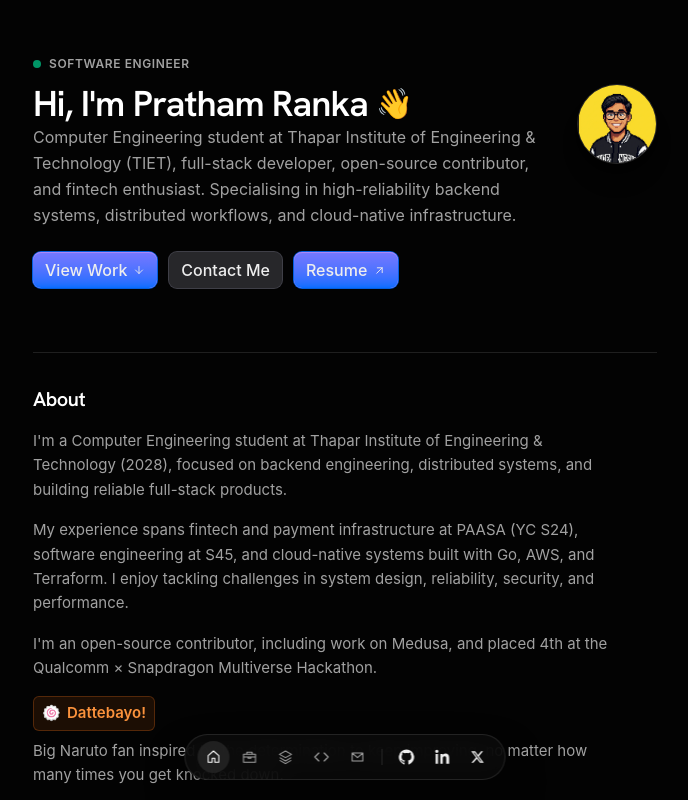
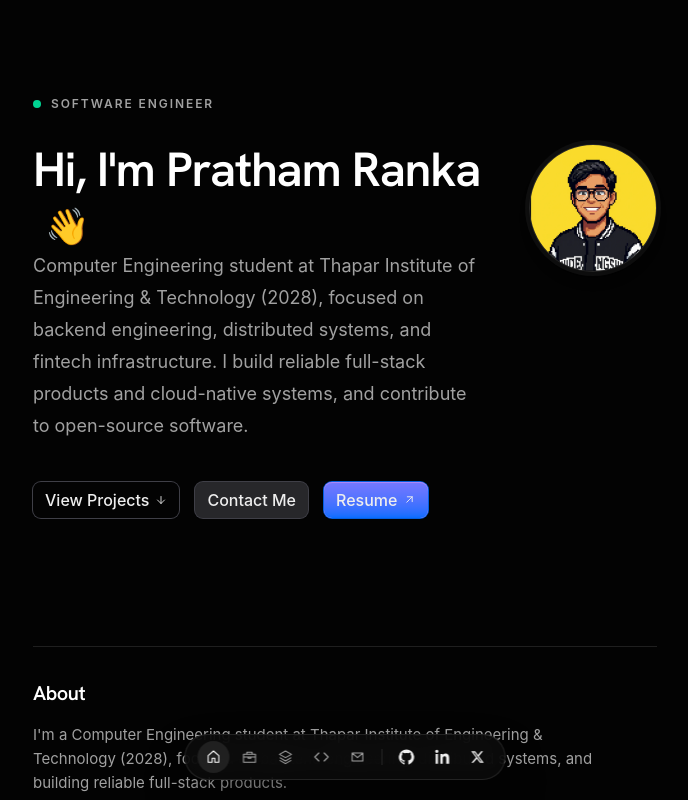
Before and after one commit to PrathamRanka/Pratham-Portfolio-Website, a Next.js app: page / in a window 1280 px wide. Shown: the top 800 px of the page, without its empty margins (295-983 px from the left). Built offline with nearby package versions, Linux system fonts and the light colour scheme.

Commit message:
fix hero

```diff
--- a/src/app/layout.tsx
+++ b/src/app/layout.tsx
@@ -28,7 +28,7 @@
 export const metadata: Metadata = {
   metadataBase: new URL(siteUrl),
   title: {
-    default: 'Pratham Ranka | TIET COE 2028 Software Engineer',
+    default: 'Pratham Ranka | Software Engineer',
     template: '%s | Pratham Ranka',
   },
   description:
@@ -92,7 +92,7 @@
   },
   formatDetection: { email: false, address: false, telephone: false },
   openGraph: {
-    title: 'Pratham Ranka | TIET COE 2028 Software Engineer',
+    title: 'Pratham Ranka | Software Engineer',
     description:
       'TIET Computer Engineering student from the 2028 batch and Indian software engineer specialising in backend and full-stack development, distributed systems, and cloud infrastructure.',
     url: siteUrl,
@@ -172,7 +172,7 @@
         '@type': 'ProfilePage',
         '@id': `${siteUrl}/#profile`,
         url: siteUrl,
-        name: 'Pratham Ranka | TIET COE 2028 Software Engineer',
+        name: 'Pratham Ranka | Software Engineer',
         description:
           'Portfolio of Pratham Ranka, a TIET Computer Engineering student from the 2028 batch and Indian software engineer specialising in backend development, distributed systems, cloud infrastructure, and production software.',
         primaryImageOfPage: {
--- a/src/components/views/HeroView.tsx
+++ b/src/components/views/HeroView.tsx
@@ -1,4 +1,3 @@
-
 import Image from 'next/image';
 import { resumeUrl } from '@/data/portfolio';
 import { ArrowDownIcon, ArrowUpRight } from '@/components/icons';
@@ -6,65 +5,61 @@
 
 export function HeroView() {
   return (
-    <section className="pt-8 sm:pt-14 pb-8" aria-labelledby="hero-heading">
+    <section
+      className="pt-16 pb-20 sm:pt-24 sm:pb-24"
+      aria-labelledby="hero-heading"
+    >
       {/* Eyebrow */}
-      <div className="text-[11px] sm:text-xs font-semibold tracking-wider text-neutral-400 uppercase mb-3 flex items-center gap-2">
-        <span
-          className="w-2 h-2 rounded-full bg-emerald-400 animate-pulse"
-          aria-hidden="true"
-        />
+      <div className="mb-8 flex items-center gap-2.5 text-[11px] font-semibold uppercase tracking-[0.16em] text-neutral-400 sm:text-xs">
+        <span className="size-2 rounded-full bg-emerald-400" aria-hidden="true" />
         <span>Software Engineer</span>
       </div>
 
-      {/* Main Hero Header */}
-      <div className="flex items-start justify-between gap-6 sm:gap-8">
-        <div className="flex-1">
+      {/* Hero Content */}
+      <div className="flex flex-col-reverse gap-8 sm:flex-row sm:items-start sm:justify-between sm:gap-12">
+        <div className="min-w-0 flex-1">
           <h1
             id="hero-heading"
-            className="text-3xl sm:text-4xl font-bold tracking-tight text-white flex items-center flex-wrap gap-2"
+            className="text-4xl font-bold leading-[1.1] tracking-tight text-white sm:text-5xl"
           >
-            Hi, I&apos;m Pratham <span className="name-last">Ranka</span>
-            <span className="sr-only">
-              {' '}— Indian Backend and Full-Stack Engineer
+            Hi, I&apos;m Pratham{' '}
+            <span className="name-last">Ranka</span>
+            <span className="ml-3 inline-block text-3xl sm:text-4xl" aria-hidden="true">
+              👋
             </span>
-            <span className="text-2xl sm:text-3xl">👋</span>
+            <span className="sr-only">— Backend and Full-Stack Engineer</span>
           </h1>
 
-          <p className="mt-4 text-sm sm:text-base text-neutral-400 leading-relaxed max-w-xl">
+          <p className="mt-6 max-w-[34rem] text-base leading-relaxed text-neutral-400 sm:text-lg sm:leading-8">
             Computer Engineering student at Thapar Institute of Engineering
-            &amp; Technology (TIET), full-stack developer, open-source
-            contributor, and fintech enthusiast. Specialising in
-            high-reliability backend systems, distributed workflows, and
-            cloud-native infrastructure.
+            &amp; Technology (2028), focused on backend engineering,
+            distributed systems, and fintech infrastructure. I build reliable
+            full-stack products and cloud-native systems, and contribute to
+            open-source software.
           </p>
         </div>
 
-        {/* Profile Avatar */}
-        <div className="relative w-16 h-16 sm:w-20 sm:h-20 rounded-full overflow-hidden border border-neutral-800 bg-neutral-900 shrink-0 shadow-xl">
+        {/* Profile Portrait */}
+        <div className="relative size-24 shrink-0 overflow-hidden rounded-full border border-neutral-800 bg-neutral-900 shadow-lg ring-4 ring-neutral-900/60 sm:size-32">
           <Image
             src="/assets/pfp.webp"
             alt="Portrait of Pratham Ranka"
-            width={80}
-            height={80}
+            fill
             priority
-            fetchPriority="high"
-            className="w-full h-full object-cover"
+            sizes="(max-width: 640px) 96px, 128px"
+            className="object-cover"
           />
         </div>
       </div>
 
       {/* Hero Actions */}
-      <div className="flex items-center flex-wrap gap-3 mt-6">
-        <LinkButton href="#projects" size="md">
-          <span>View Work</span>
+      <div className="mt-10 flex flex-wrap items-center gap-3 sm:gap-4">
+        <LinkButton href="#projects" size="md" variant="outline">
+          <span>View Projects</span>
           <ArrowDownIcon size={12} />
         </LinkButton>
 
-        <LinkButton
-          href="#contact"
-          size="md"
-          variant="secondary"
-        >
+        <LinkButton href="#contact" size="md" variant="secondary">
           Contact Me
         </LinkButton>
 
@@ -73,6 +68,7 @@
           target="_blank"
           rel="noopener noreferrer"
           size="md"
+          variant="primary"
         >
           <span>Resume</span>
           <ArrowUpRight size={13} />
```
